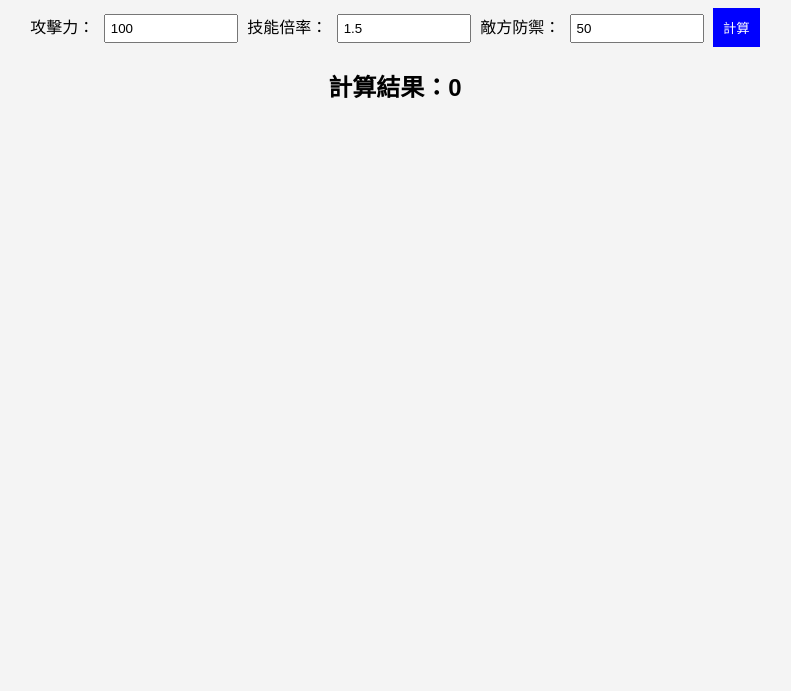
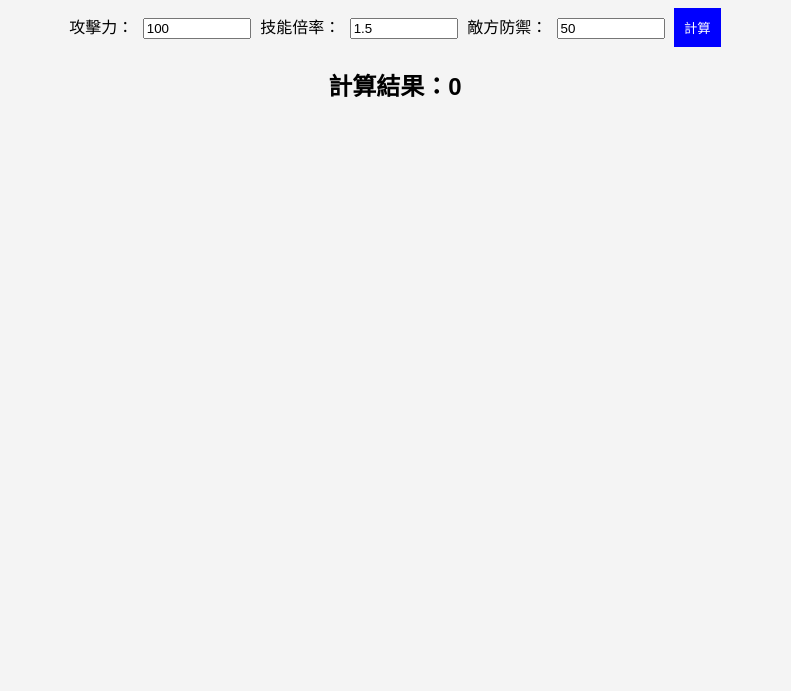
Before and after one commit to Vincent20021024/Damage-Caculator, a plain HTML site: page index.html in a window 1280 px wide. Shown: the part 109-800 px from the top of the page, without its empty margins (245-1036 px from the left). Drawn offline with Linux system fonts and the light colour scheme.

Commit message:
Update style.css

```diff
--- a/style.css
+++ b/style.css
@@ -15,8 +15,3 @@ button {
     border: none;
     cursor: pointer;
 }
-input {
-    width: 120px;
-    margin: 5px;
-    padding: 5px;
-}
```
